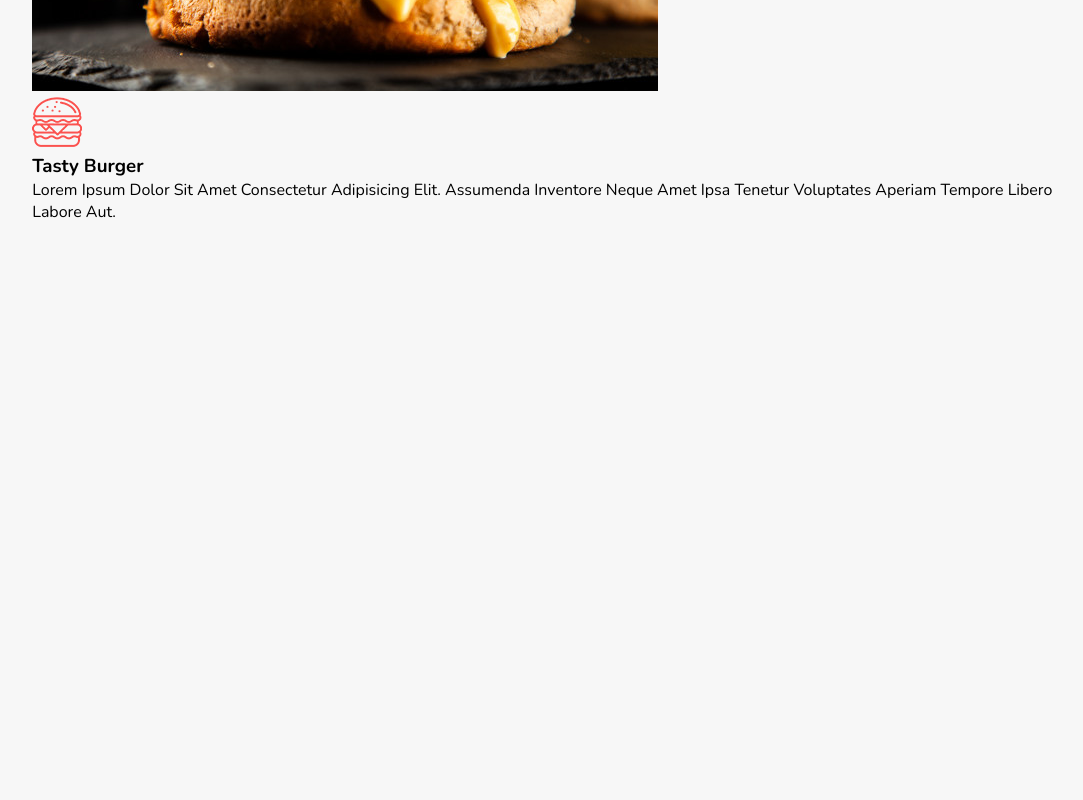
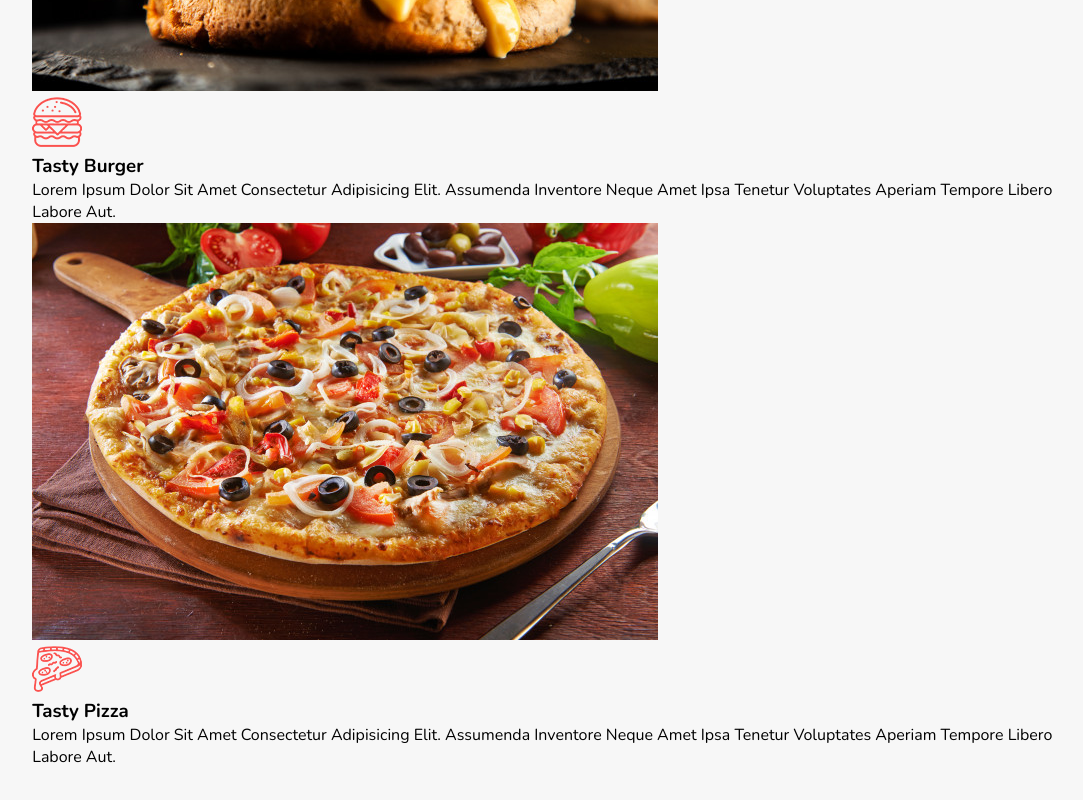
Before and after one commit to AWITI0301/Big-Taste-Table, a plain HTML site: page index.html in a window 1280 px wide. Shown: the part 1316-2116 px from the top of the page, without its empty margins (83-1166 px from the left). Before the commit the page ends 1571 px from the top, so only its background shows below. Drawn offline with nearby package versions, Linux system fonts and the light colour scheme; files whose address does not match are found by name.

Commit message:
add tasty pizza to speciality section

```diff
--- a/index.html
+++ b/index.html
@@ -69,3 +69,12 @@
                 <p>Lorem ipsum dolor sit amet consectetur adipisicing elit. Assumenda inventore neque amet ipsa tenetur voluptates aperiam tempore libero labore aut.</p>
             </div>
         </div>
+
+        <div class="box">
+            <img class="image" src="./assets/images/s-img-2.jpg" alt="">
+            <div class="content">
+                <img src="./assets/images/s-2.png" alt="">
+                <h3>tasty pizza</h3>
+                <p>Lorem ipsum dolor sit amet consectetur adipisicing elit. Assumenda inventore neque amet ipsa tenetur voluptates aperiam tempore libero labore aut.</p>
+            </div>
+        </div>
```
